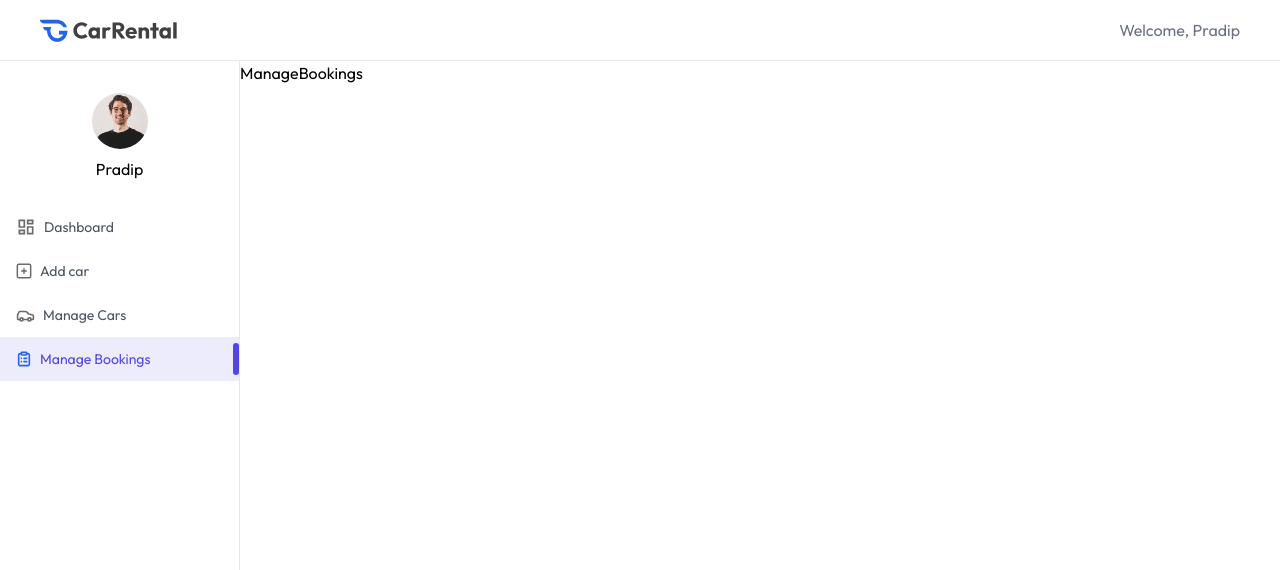
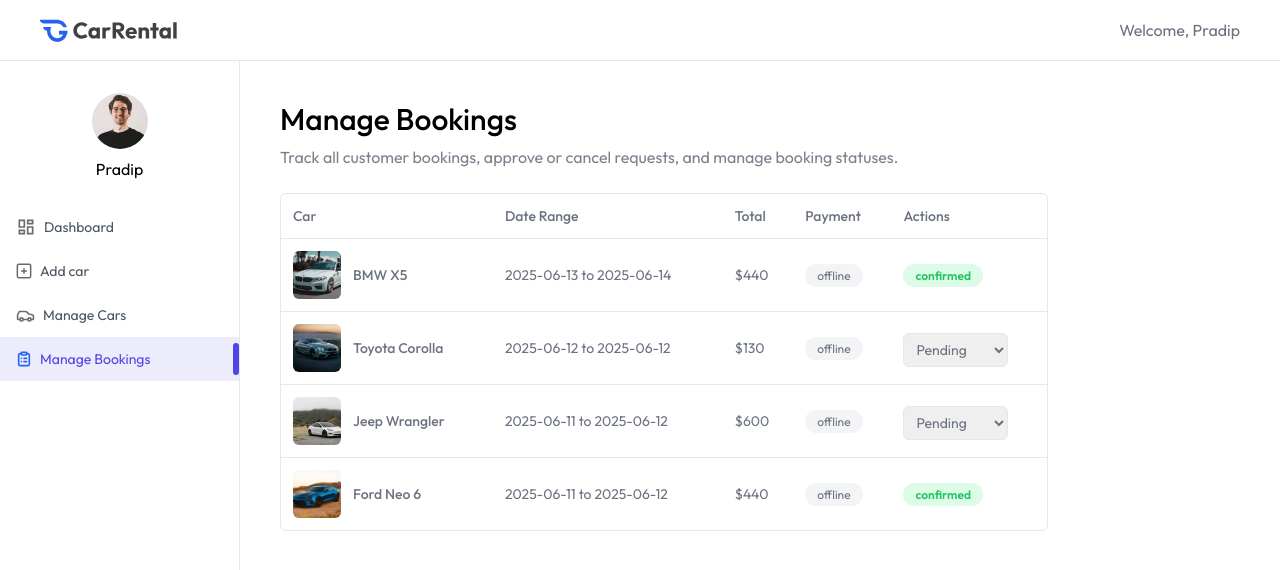
Before and after one commit to Thepradip-sj/car-rental, a React (Vite) app in the folder rent-car/client/: page /owner/manage-bookings in a window 1280 px wide. Shown: the top 570 px of the page. Built offline with nearby package versions, Linux system fonts and the light colour scheme.

Commit message:
login page updated.

```diff
--- a/rent-car/client/package.json
+++ b/rent-car/client/package.json
@@ -12,6 +12,7 @@
   "dependencies": {
     "react": "^19.2.4",
     "react-dom": "^19.2.4",
+    "react-hot-toast": "^2.6.0",
     "react-router-dom": "^7.13.1"
   },
   "devDependencies": {
--- a/rent-car/client/src/App.jsx
+++ b/rent-car/client/src/App.jsx
@@ -12,6 +12,7 @@
 import ManageCars from './pages/owner/ManageCars';
 import ManageBookings from './pages/owner/ManageBookings';
 import AddCar from './pages/owner/AddCar';
+import Login from './components/Login';
 
 
 
@@ -21,6 +22,8 @@
   const isOwnerPath=useLocation().pathname.startsWith('/owner');
   return (
     <>
+
+     {showLogin &&  <Login setShowLogin={setShowLogin}/>}
       {!isOwnerPath && <Navbar setShowlogin={showLogin}/>}
       <Routes>
         <Route path='/' element={<Home/>}/>
--- /dev/null
+++ b/rent-car/client/src/components/Login.jsx
@@ -0,0 +1,11 @@
+import React from 'react'
+
+const Login = ({setShowLogin}) => {
+  return (
+    <div onClick={()=>setShowLogin(false)} className="fixed top-0 bottom-0 left-0 right-0 z-100 flexitems-center text-sm text-gray-600 bg-black/50">
+        <form></form>
+    </div>
+  )
+}
+
+export default Login;
--- a/rent-car/client/src/pages/owner/ManageBookings.jsx
+++ b/rent-car/client/src/pages/owner/ManageBookings.jsx
@@ -1,8 +1,76 @@
-import React from 'react'
+import React, { useEffect, useState } from 'react'
+import Title from '../../components/owner/Title'
+import toast from 'react-hot-toast'
+import {assets,dummyMyBookingsData} from '../../assets/assets'
 
 const ManageBookings = () => {
+
+  const currency = import.meta.env.VITE_CURRENCY;
+
+  const [bookings, setBookings] = useState([]);
+  const fetchOwnerBookings=async ()=>{
+     setBookings(dummyMyBookingsData);
+  }
+   useEffect(()=>{
+    fetchOwnerBookings()
+  },[])
+
   return (
-    <div>ManageBookings</div>
+      <div className='px-4 pt-10 md:px-10 w-full'>
+
+      <Title title="Manage Bookings" subTitle="Track all customer bookings, approve or cancel requests, and manage booking statuses."/>
+
+      <div className='max-w-3xl w-full rounded-md overflow-hidden border border-borderColor mt-6'>
+
+        <table className='w-full border-collapse text-left text-sm text-gray-600'>
+          <thead className='text-gray-500'>
+            <tr>
+              <th className="p-3 font-medium">Car</th>
+              <th className="p-3 font-medium max-md:hidden">Date Range</th>
+              <th className="p-3 font-medium">Total</th>
+              <th className="p-3 font-medium max-md:hidden">Payment</th>
+              <th className="p-3 font-medium">Actions</th>
+            </tr>
+          </thead>
+          <tbody>
+            {bookings.map((booking, index)=>(
+              <tr key={index} className='border-t border-borderColor text-gray-500'>
+
+                <td className='p-3 flex items-center gap-3'>
+                  <img src={booking.car.image} alt="" className='h-12 w-12 aspect-square rounded-md object-cover'/>
+                  <p className='font-medium max-md:hidden'>{booking.car.brand} {booking.car.model}</p>
+                </td>
+
+                <td className='p-3 max-md:hidden'>
+                  {booking.pickupDate.split('T')[0]} to {booking.returnDate.split('T')[0]}
+                </td>
+
+                <td className='p-3'>{currency}{booking.price}</td>
+
+                <td className='p-3 max-md:hidden'>
+                  <span className='bg-gray-100 px-3 py-1 rounded-full text-xs'>offline</span>
+                </td>
+
+                <td className='p-3'>
+                  {booking.status === 'pending' ? (
+                    <select  value={booking.status} className='px-2 py-1.5 mt-1 text-gray-500 border border-borderColor rounded-md outline-none'>
+                      <option value="pending">Pending</option>
+                      <option value="cancelled">Cancelled</option>
+                      <option value="confirmed">Confirmed</option>
+                    </select>
+                  ): (
+                    <span className={`px-3 py-1 rounded-full text-xs font-semibold ${booking.status === 'confirmed' ? 'bg-green-100 text-green-500' : 'bg-red-100 text-red-500'}`}>{booking.status}</span>
+                  )}
+                </td>
+
+              </tr>
+            ))}
+          </tbody>
+        </table>
+
+      </div>
+
+    </div>
   )
 }
 
--- a/rent-car/client/src/pages/owner/ManageCars.jsx
+++ b/rent-car/client/src/pages/owner/ManageCars.jsx
@@ -1,20 +1,72 @@
-import {React,useState,useEffect} from 'react'
-import Title from "../../components/Title"
+import React, { useEffect, useState } from 'react'
+import { assets,dummyCarData} from '../../assets/assets'
+import Title from '../../components/owner/Title'
+import toast from 'react-hot-toast'
+
 
 const ManageCars = () => {
-    const [cars,setCars]=useState([]);
-    const fetchOwnerCars=async()=>{
-      setCar(dummyCarData);
-    }
-    useEffect(()=>{
-      fetchOwnerCars();
-    },[])
+
+  const [cars, setCars] = useState([])
+  const currency=import.meta.env.VITE_CURRENCY;
+  const fetchOwnerCars = async ()=>{
+    setCars(dummyCarData);
+  }
+  useEffect(()=>{
+    fetchOwnerCars();
+  },[])
+
   return (
-    <div className="px-4 pt-10 md:px-10 w-full">
-      <Title title="Manage Cars" subTitle="View all listed cars, update their details, or remove them from the booking platform"/>
-      <div className="max-w-3xl w-full rounded-md overflow-hidden border=border-Color mt-6">
-        <table></table>
+    <div className='px-4 pt-10 md:px-10 w-full'>
+
+      <Title title="Manage Cars" subTitle="View all listed cars, update their details, or remove them from the booking platform."/>
+
+      <div className='max-w-3xl w-full rounded-md overflow-hidden border border-borderColor mt-6'>
+
+        <table className='w-full border-collapse text-left text-sm text-gray-600'>
+          <thead className='text-gray-500'>
+            <tr>
+              <th className="p-3 font-medium">Car</th>
+              <th className="p-3 font-medium max-md:hidden">Category</th>
+              <th className="p-3 font-medium">Price</th>
+              <th className="p-3 font-medium max-md:hidden">Status</th>
+              <th className="p-3 font-medium">Actions</th>
+            </tr>
+          </thead>
+          <tbody>
+            {cars.map((car, index)=>(
+              <tr key={index} className='border-t border-borderColor'>
+
+                <td className='p-3 flex items-center gap-3'>
+                  <img src={car.image} alt="" className="h-12 w-12 aspect-square rounded-md object-cover"/>
+                  <div className='max-md:hidden'>
+                    <p className='font-medium'>{car.brand} {car.model}</p>
+                    <p className='text-xs text-gray-500'>{car.seating_capacity} • {car.transmission}</p>
+                  </div>
+                </td>
+
+                <td className='p-3 max-md:hidden'>{car.category}</td>
+                <td className='p-3'>{currency}{car.pricePerDay}/day</td>
+
+                <td className='p-3 max-md:hidden'>
+                  <span className={`px-3 py-1 rounded-full text-xs ${car.isAvaliable ? 'bg-green-100 text-green-500' : 'bg-red-100 text-red-500'}`}>
+                    {car.isAvaliable ? "Available" : "Unavailable" }
+                  </span>
+                </td>
+
+                <td className='flex items-center p-3'>
+
+                  <img src={car.isAvaliable ? assets.eye_close_icon : assets.eye_icon} alt="" className='cursor-pointer'/>
+
+                  <img  src={assets.delete_icon} alt="" className='cursor-pointer'/>
+                </td>
+
+              </tr>
+            ))}
+          </tbody>
+        </table>
+
       </div>
+
     </div>
   )
 }
```
Also changed, not shown: 1 other file (tests, documents, lock files or other folders).
